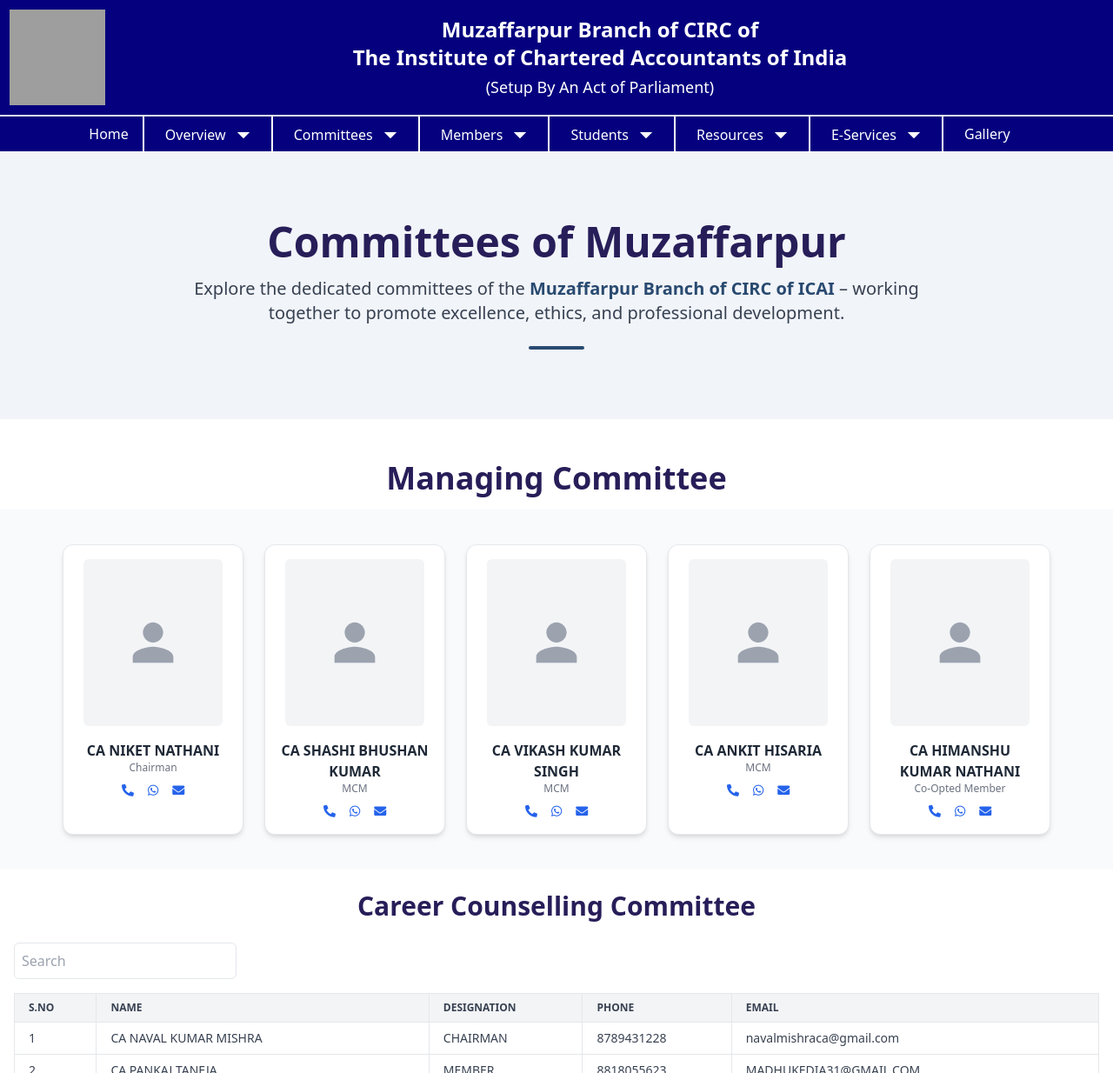
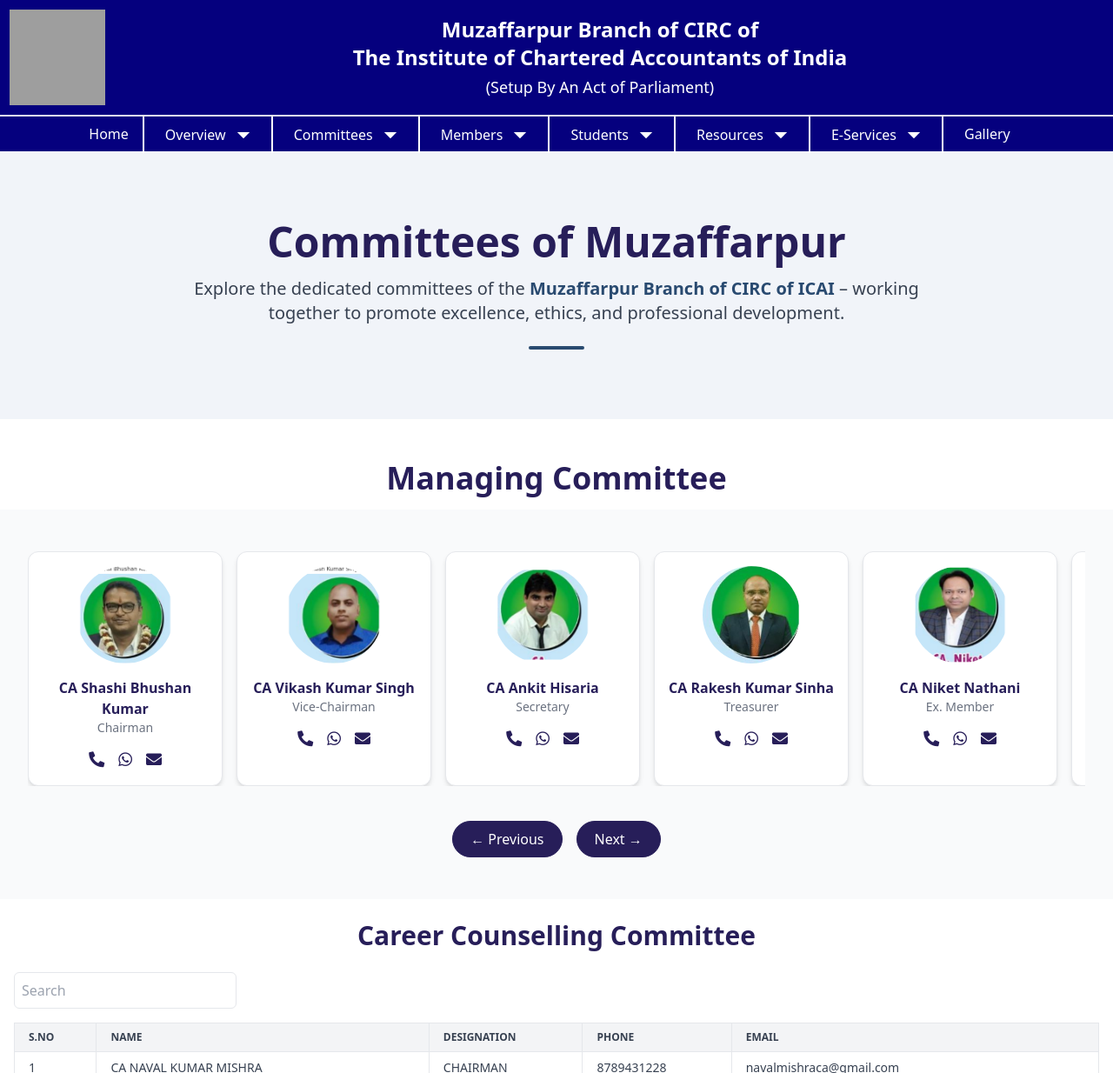
Before and after one commit to TG-Websites/ICAI-Muzaffarpur, a website: page contiMuzaffarpur.html in a window 1280 px wide. Shown: the top 1234 px of the page at 87% size. Drawn offline with nearby package versions, Linux system fonts and the light colour scheme; grey boxes are pictures that could not be loaded.

Commit message:
agg image

```diff
--- a/contiMuzaffarpur.html
+++ b/contiMuzaffarpur.html
@@ -505,93 +505,119 @@
 
 
 
-
+<!-- committe Members -->
 
 <h1 class="text-3xl sm:text-4xl font-bold text-center text-[#271E59] mt-12 mb-4">
   Managing Committee
 </h1>
+<section class="bg-gray-50 py-12 px-4 sm:px-6 lg:px-8">
 
-<section class="flex justify-center flex-wrap gap-6 py-10 bg-gray-50 px-4 sm:px-6">
-  <!-- Member 1 -->
-  <div class="w-52 bg-white border border-gray-200 rounded-xl shadow-md hover:shadow-xl transition-all duration-300 hover:scale-105 p-4 text-center">
-    <div class="mb-4 w-40 h-48 mx-auto flex items-center justify-center rounded-md bg-gray-100">
-      <svg class="w-14 h-14 text-gray-400" fill="currentColor" viewBox="0 0 24 24">
-        <path d="M12 12c2.7 0 5-2.3 5-5s-2.3-5-5-5-5 2.3-5 5 2.3 5 5 5zm0 2c-3.3 0-10 1.7-10 5v3h20v-3c0-3.3-6.7-5-10-5z"/>
-      </svg>
-    </div>
-    <h2 class="text-base font-semibold text-gray-800 hover:text-[#271E59] transition-colors duration-200">CA NIKET NATHANI</h2>
-    <h3 class="text-xs text-gray-500 mb-2">Chairman</h3>
-    <div class="flex justify-center gap-4 text-blue-600 text-sm">
-      <a href="tel:918294690155"><i class="fas fa-phone-alt"></i></a>
-      <a href="https://wa.me/918294690155" target="_blank"><i class="fab fa-whatsapp"></i></a>
-      <a href="mailto:pravinseth@outlook.com"><i class="fas fa-envelope"></i></a>
+
+  <!-- Cards Slider -->
+  <div class="overflow-hidden">
+    <div id="slider" class="flex transition-transform duration-500 space-x-4">
+      <!-- Cards injected by JS -->
     </div>
   </div>
 
-  <!-- Member 2 -->
-  <div class="w-52 bg-white border border-gray-200 rounded-xl shadow-md hover:shadow-xl transition-all duration-300 hover:scale-105 p-4 text-center">
-    <div class="mb-4 w-40 h-48 mx-auto flex items-center justify-center rounded-md bg-gray-100">
-      <svg class="w-14 h-14 text-gray-400" fill="currentColor" viewBox="0 0 24 24">
-        <path d="M12 12c2.7 0 5-2.3 5-5s-2.3-5-5-5-5 2.3-5 5 2.3 5 5 5zm0 2c-3.3 0-10 1.7-10 5v3h20v-3c0-3.3-6.7-5-10-5z"/>
-      </svg>
-    </div>
-    <h2 class="text-base font-semibold text-gray-800 hover:text-[#271E59] transition-colors duration-200">CA SHASHI BHUSHAN KUMAR</h2>
-    <h3 class="text-xs text-gray-500 mb-2">MCM</h3>
-    <div class="flex justify-center gap-4 text-blue-600 text-sm">
-      <a href="tel:918294690155"><i class="fas fa-phone-alt"></i></a>
-      <a href="https://wa.me/918294690155" target="_blank"><i class="fab fa-whatsapp"></i></a>
-      <a href="mailto:pravinseth@outlook.com"><i class="fas fa-envelope"></i></a>
-    </div>
-  </div>
+  <!-- Navigation Buttons -->
+<div class="flex justify-center gap-4 mt-10">
+  <button onclick="moveSlide(-1)" class="bg-[#271E59] text-white px-5 py-2 border border-[#271E59] rounded-full hover:bg-white hover:text-[#271E59] transition">
+    ← Previous
+  </button>
+  <button onclick="moveSlide(1)" class="bg-[#271E59] text-white px-5 py-2 border border-[#271E59] rounded-full hover:bg-white hover:text-[#271E59] transition">
+    Next →
+  </button>
+</div>
 
-  <!-- Member 3 -->
-  <div class="w-52 bg-white border border-gray-200 rounded-xl shadow-md hover:shadow-xl transition-all duration-300 hover:scale-105 p-4 text-center">
-    <div class="mb-4 w-40 h-48 mx-auto flex items-center justify-center rounded-md bg-gray-100">
-      <svg class="w-14 h-14 text-gray-400" fill="currentColor" viewBox="0 0 24 24">
-        <path d="M12 12c2.7 0 5-2.3 5-5s-2.3-5-5-5-5 2.3-5 5 2.3 5 5 5zm0 2c-3.3 0-10 1.7-10 5v3h20v-3c0-3.3-6.7-5-10-5z"/>
-      </svg>
-    </div>
-    <h2 class="text-base font-semibold text-gray-800 hover:text-[#271E59] transition-colors duration-200">CA VIKASH KUMAR SINGH</h2>
-    <h3 class="text-xs text-gray-500 mb-2">MCM</h3>
-    <div class="flex justify-center gap-4 text-blue-600 text-sm">
-      <a href="tel:918294690155"><i class="fas fa-phone-alt"></i></a>
-      <a href="https://wa.me/918294690155" target="_blank"><i class="fab fa-whatsapp"></i></a>
-      <a href="mailto:pravinseth@outlook.com"><i class="fas fa-envelope"></i></a>
-    </div>
-  </div>
+</section>
 
-  <!-- Member 4 -->
-  <div class="w-52 bg-white border border-gray-200 rounded-xl shadow-md hover:shadow-xl transition-all duration-300 hover:scale-105 p-4 text-center">
-    <div class="mb-4 w-40 h-48 mx-auto flex items-center justify-center rounded-md bg-gray-100">
-      <svg class="w-14 h-14 text-gray-400" fill="currentColor" viewBox="0 0 24 24">
-        <path d="M12 12c2.7 0 5-2.3 5-5s-2.3-5-5-5-5 2.3-5 5 2.3 5 5 5zm0 2c-3.3 0-10 1.7-10 5v3h20v-3c0-3.3-6.7-5-10-5z"/>
-      </svg>
-    </div>
-    <h2 class="text-base font-semibold text-gray-800 hover:text-[#271E59] transition-colors duration-200">CA ANKIT HISARIA</h2>
-    <h3 class="text-xs text-gray-500 mb-2">MCM</h3>
-    <div class="flex justify-center gap-4 text-blue-600 text-sm">
-      <a href="tel:9111111111"><i class="fas fa-phone-alt"></i></a>
-      <a href="https://wa.me/9111111111" target="_blank"><i class="fab fa-whatsapp"></i></a>
-      <a href="mailto:member4@example.com"><i class="fas fa-envelope"></i></a>
-    </div>
-  </div>
+<script>
+  const members = [
+    {
+      name: "CA Shashi Bhushan Kumar",
+      role: "Chairman",
+      phone: "7761952501",
+      email: "shashi2007@gmail.com",
+      image: "image/output (1).png"
+    },
+    {
+      name: "CA Vikash Kumar Singh",
+      role: "Vice-Chairman",
+      phone: "9661448568",
+      email: "vikash81_singh@yahoo.co.in",
+      image: "image/output (2).png"
+    },
+    {
+      name: "CA Ankit Hisaria",
+      role: "Secretary",
+      phone: "9038825030",
+      email: "cahisaria@gmail.com",
+      image: "image/output 3.png"
+    },
+    {
+      name: "CA Rakesh Kumar Sinha",
+      role: "Treasurer",
+      phone: "9199525618",
+      email: "carakeshsinha10@gmail.com",
+      image: "image/rakesah 4.png"
+    },
+    {
+      name: "CA Niket Nathani",
+      role: "Ex. Member",
+      phone: "7542032616",
+      email: "niketnathani.001@gmail.com",
+      image: "image/output 5.png"
+    },
+    {
+      name: "CA Abhijeet Ranjan",
+      role: "Ex. Member",
+      phone: "9905606888",
+      email: "abhijeet.icai@gmail.com",
+      image: "image/output 6.png"
+    }
+  ];
 
-  <!-- Member 5 -->
-  <div class="w-52 bg-white border border-gray-200 rounded-xl shadow-md hover:shadow-xl transition-all duration-300 hover:scale-105 p-4 text-center">
-    <div class="mb-4 w-40 h-48 mx-auto flex items-center justify-center rounded-md bg-gray-100">
-      <svg class="w-14 h-14 text-gray-400" fill="currentColor" viewBox="0 0 24 24">
-        <path d="M12 12c2.7 0 5-2.3 5-5s-2.3-5-5-5-5 2.3-5 5 2.3 5 5 5zm0 2c-3.3 0-10 1.7-10 5v3h20v-3c0-3.3-6.7-5-10-5z"/>
-      </svg>
-    </div>
-    <h2 class="text-base font-semibold text-gray-800 hover:text-[#271E59] transition-colors duration-200">CA HIMANSHU KUMAR NATHANI</h2>
-    <h3 class="text-xs text-gray-500 mb-2">Co-Opted Member</h3>
-    <div class="flex justify-center gap-4 text-blue-600 text-sm">
-      <a href="tel:9222222222"><i class="fas fa-phone-alt"></i></a>
-      <a href="https://wa.me/9222222222" target="_blank"><i class="fab fa-whatsapp"></i></a>
-      <a href="mailto:member5@example.com"><i class="fas fa-envelope"></i></a>
-    </div>
-  </div>
-</section>
+  const slider = document.getElementById("slider");
+  let currentIndex = 0;
+
+  function createCard(member) {
+    return `
+      <div class="bg-white border rounded-xl shadow-md w-56 shrink-0 p-4 flex flex-col items-center text-center hover:shadow-lg transition">
+        <img src="${member.image}" alt="${member.name}" class="w-28 h-28 object-cover rounded-full  mb-4" />
+        <h2 class="text-base font-semibold text-[#271E59]">${member.name}</h2>
+        <p class="text-sm text-gray-500 mb-3">${member.role}</p>
+        <div class="flex justify-center gap-4 text-[#271E59] text-lg">
+          <a href="tel:${member.phone}" title="Call"><i class="fas fa-phone-alt"></i></a>
+          <a href="https://wa.me/${member.phone}" target="_blank" title="WhatsApp"><i class="fab fa-whatsapp"></i></a>
+          <a href="mailto:${member.email}" title="Email"><i class="fas fa-envelope"></i></a>
+        </div>
+      </div>
+    `;
+  }
+
+  function renderSlider() {
+    slider.innerHTML = members.map(createCard).join("");
+    updateSlider();
+  }
+
+  function updateSlider() {
+    const offset = currentIndex * -240; // card width + margin
+    slider.style.transform = `translateX(${offset}px)`;
+  }
+
+  function moveSlide(direction) {
+    const maxIndex = members.length - 5;
+    currentIndex = Math.min(Math.max(currentIndex + direction, 0), maxIndex);
+    updateSlider();
+  }
+
+  renderSlider();
+</script>
+
+
+
+
 
 
 
```
Also changed, not shown: about.html (+68 -120 lines), index.html (+1 -1 lines), image/Ankit p1.png (added), image/ca shshi sir profilr img.jpg (added), image/output (1).png (added), image/output (2).png (added), image/output (5).png (added), image/output (7).png (added), image/output 3.png (added), image/output 5.png (added), image/output 6.png (added), image/rakesah 4.png (added), image/vikash p1.png (added).
